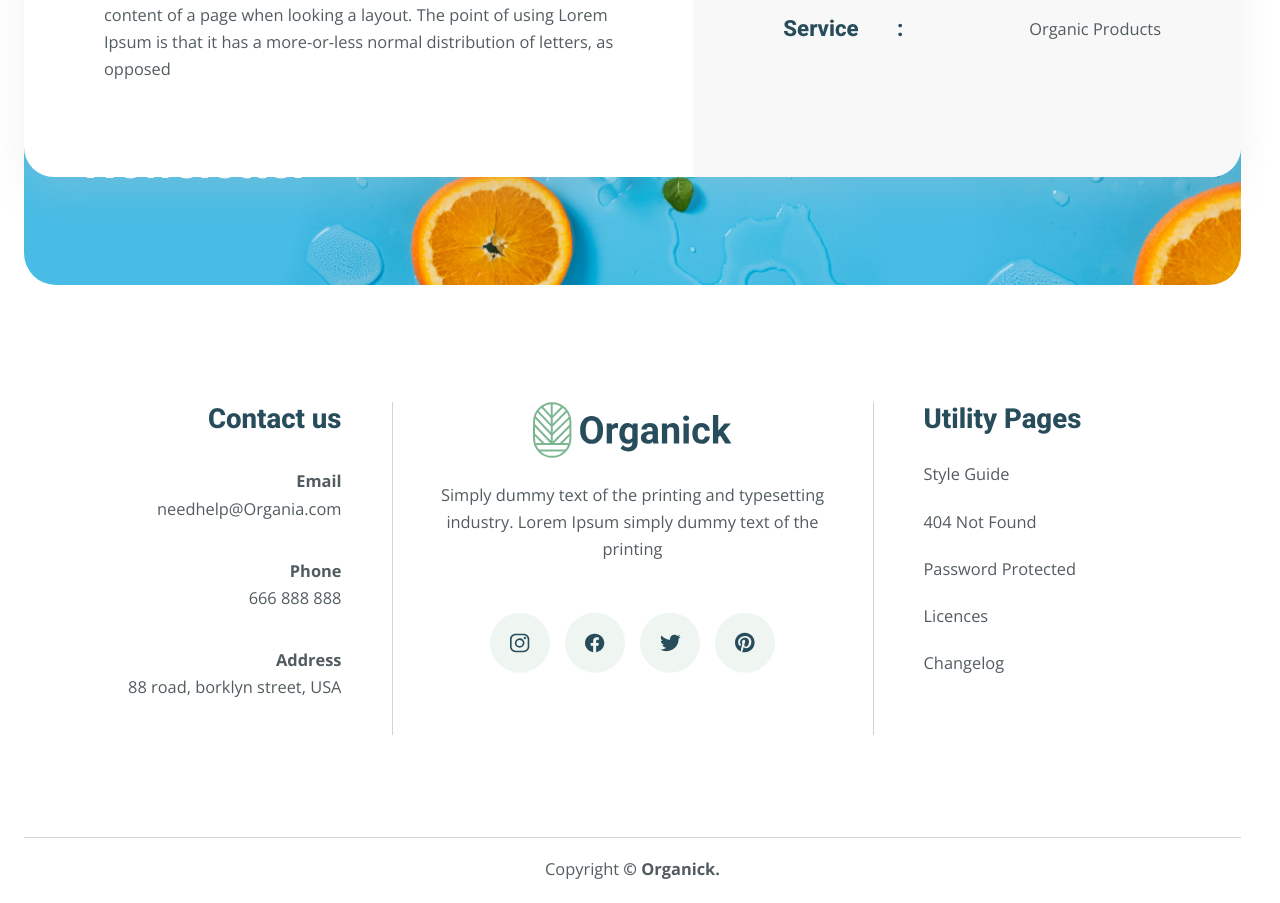
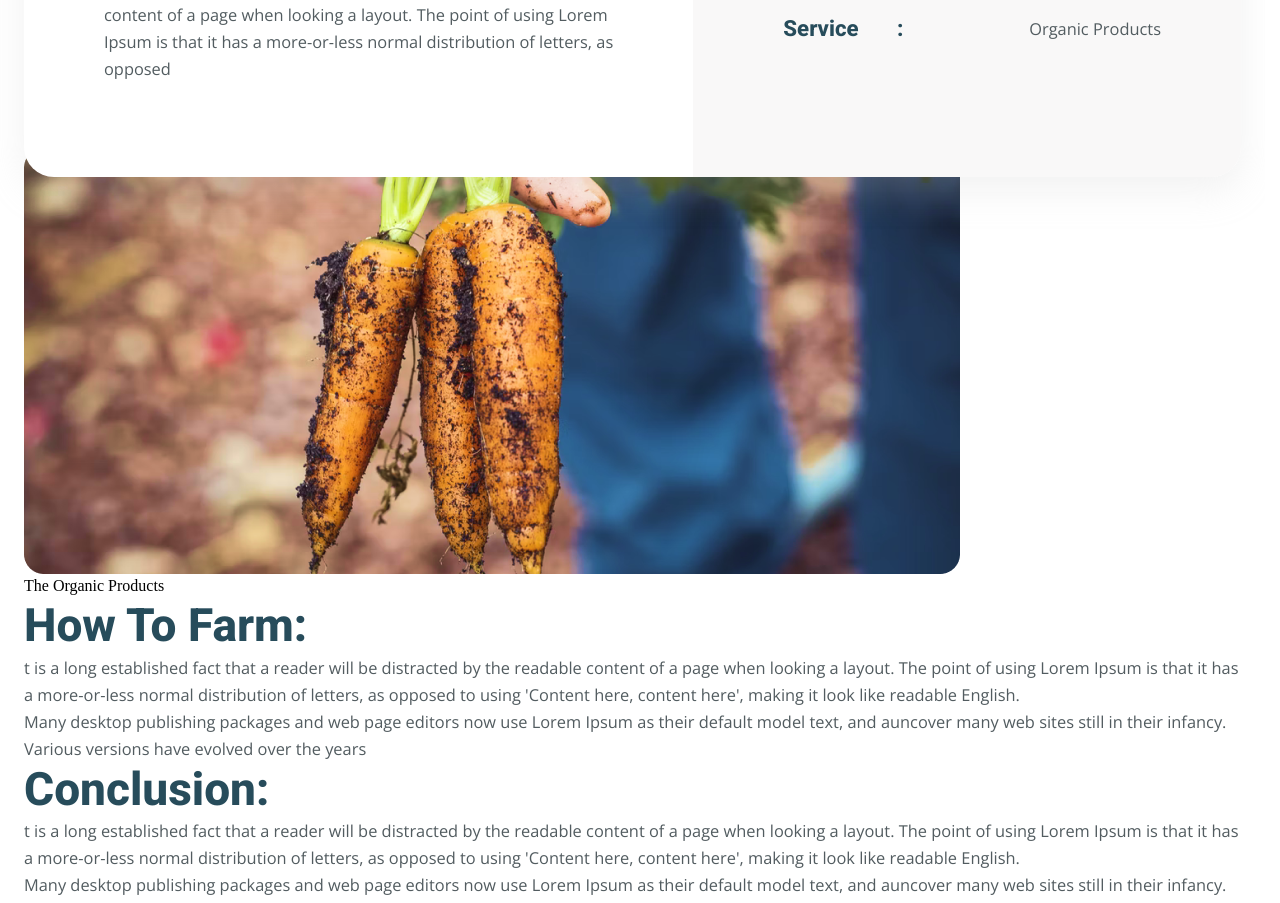
Before and after one commit to RusikHunter/Organick, a React (Vite) app in the folder frontend/: page /portfolio/1 in a window 1280 px wide. Shown: the part 927-1830 px from the top of the page. Built offline with nearby package versions, Linux system fonts and the light colour scheme.

Commit message:
feat(farm): write HTML markup for FarmSection component

```diff
--- /dev/null
+++ b/frontend/src/components/FarmSection/FarmSection.tsx
@@ -0,0 +1,38 @@
+import "./FarmSection.scss"
+import CarrotImage from "../../images/images/carrot.png"
+
+function FarmSection() {
+    return (
+        <section className="farm">
+            <div className="farm__inner container">
+                <div className="farm__row row">
+                    <div className="farm__column column">
+                        <h2 className="farm__title h2">About The Farm:</h2>
+
+                        <p className="farm__description text">t is a long established fact that a reader will be distracted by the readable content of a page when looking a layout. The point of using Lorem Ipsum is that it has a more-or-less normal distribution of letters, as opposed to using 'Content here, content here', making it look like readable English. </p>
+
+                        <p className="farm__description text">Many desktop publishing packages and web page editors now use Lorem Ipsum as their default model text, and auncover many web sites still in their infancy. Various versions have evolved over the years</p>
+
+                        <img src={CarrotImage} alt="Carrot from the farm" className="farm__image" width={936} height={426} />
+
+                        <span className="farm__image-title">The Organic Products</span>
+
+                        <h2 className="farm__title h2">How To Farm:</h2>
+
+                        <p className="farm__description text">t is a long established fact that a reader will be distracted by the readable content of a page when looking a layout. The point of using Lorem Ipsum is that it has a more-or-less normal distribution of letters, as opposed to using 'Content here, content here', making it look like readable English. </p>
+
+                        <p className="farm__description text">Many desktop publishing packages and web page editors now use Lorem Ipsum as their default model text, and auncover many web sites still in their infancy. Various versions have evolved over the years</p>
+
+                        <h2 className="farm__title h2">Conclusion:</h2>
+
+                        <p className="farm__description text">t is a long established fact that a reader will be distracted by the readable content of a page when looking a layout. The point of using Lorem Ipsum is that it has a more-or-less normal distribution of letters, as opposed to using 'Content here, content here', making it look like readable English. </p>
+
+                        <p className="farm__description text">Many desktop publishing packages and web page editors now use Lorem Ipsum as their default model text, and auncover many web sites still in their infancy. Various versions have evolved over the years</p>
+                    </div>
+                </div>
+            </div>
+        </section>
+    )
+}
+
+export default FarmSection
--- a/frontend/src/pages/PortfolioItemPage/PortfolioItemPage.tsx
+++ b/frontend/src/pages/PortfolioItemPage/PortfolioItemPage.tsx
@@ -3,6 +3,7 @@ import IntroBlock from "../../components/IntroBlock/IntroBlock"
 import IntroBlockPortfolioItem from "../../components/IntroBlockPortfolioItem/IntroBlockPortfolioItem"
 import { useParams } from "react-router-dom"
 import portfolioItems from "../../assets/portfolio-items"
+import FarmSection from "../../components/FarmSection/FarmSection"
 
 function PortfolioItemPage() {
     useSetCurrentPage("portfolioitem")
@@ -16,6 +17,7 @@ function PortfolioItemPage() {
     return (
         <>
             <IntroBlock content={<IntroBlockPortfolioItem {...portfolioItems[numericID]} />} backgroundImageURL={backgroundImageURL} />
+            <FarmSection />
         </>
     )
 }
```
Also changed, not shown: frontend/src/components/FarmSection/FarmSection.scss (added), frontend/src/images/images/carrot.png (added).
